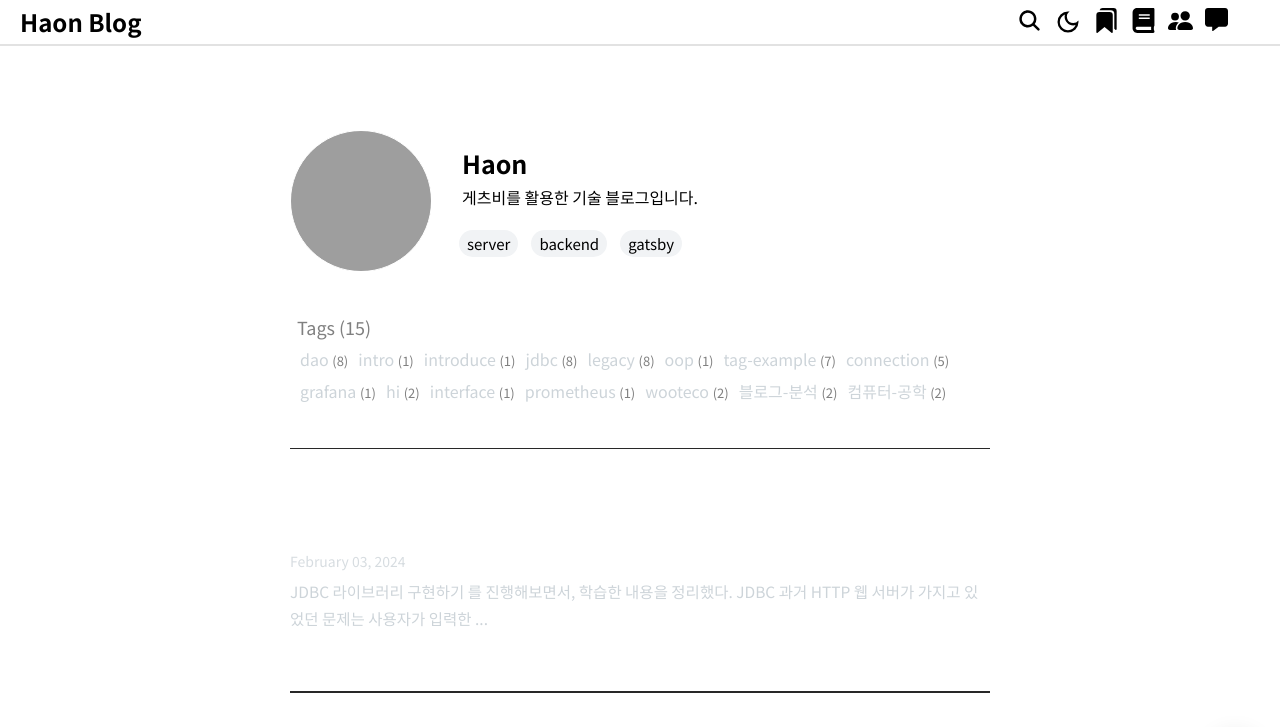
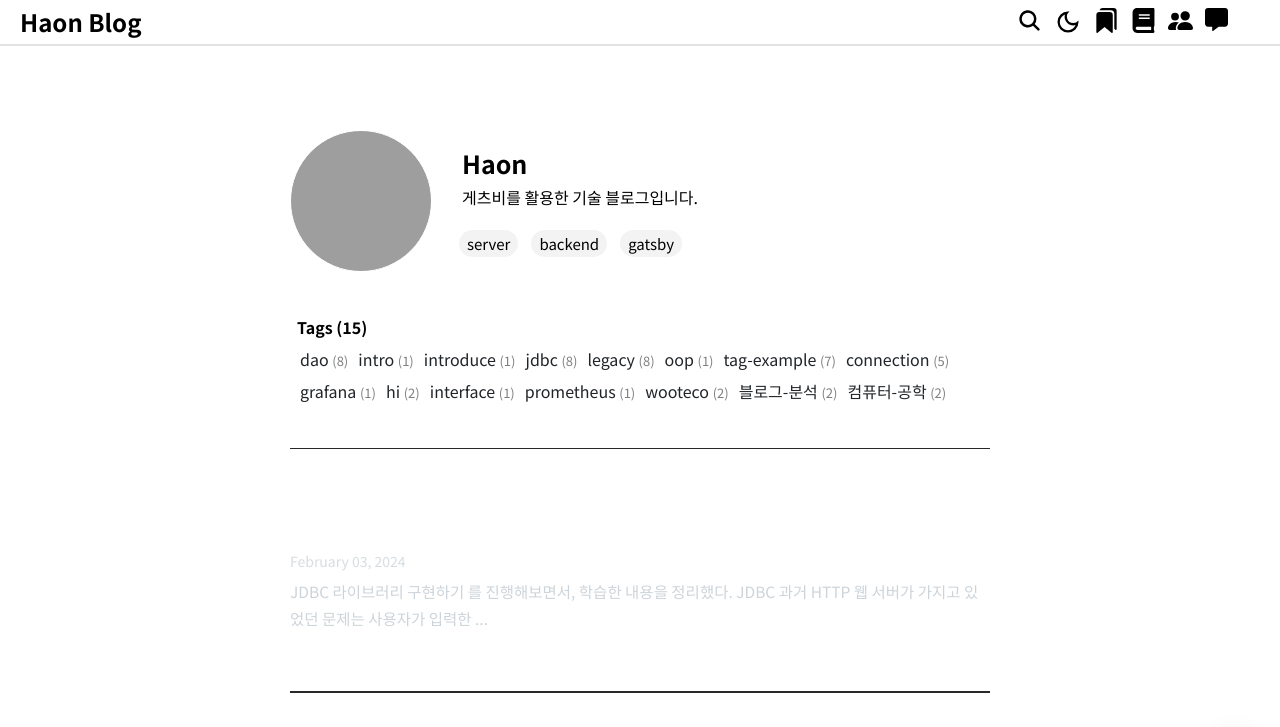
Before and after one commit to msung99/Gatsby-Starter-Haon, a Gatsby site: page / in a window 1280 px wide. Shown: the top 727 px of the page. Built offline with nearby package versions, Linux system fonts and the light colour scheme; Gatsby itself is replaced by a stand-in of ours; some packages are replaced by stand-ins of ours; grey boxes are pictures that could not be loaded.

Commit message:
feat: SimpleTagList 라이크모드 적용

```diff
--- a/src/components/simple-taglist/index.jsx
+++ b/src/components/simple-taglist/index.jsx
@@ -1,5 +1,5 @@
-import React from "react"
-import kebabCase from "lodash.kebabcase"
+import React from "react";
+import kebabCase from "lodash.kebabcase";
 import { Link } from "gatsby";
 import styled from "styled-components";
 
@@ -11,16 +11,16 @@ const SimpleTagList = ({ tags, allCount }) => {
         {tags.map(tag => (
           <TagStyle key={kebabCase(tag.fieldValue)}>
             <span>
-              <Link style={{ textDecoration: "none", color: "#cdd4d9" }} to={`/tags/${kebabCase(tag.fieldValue)}/`}>
+              <StyledLink to={`/tags/${kebabCase(tag.fieldValue)}/`}>
                 {kebabCase(tag.fieldValue)} <TagCountStyle>({tag.totalCount})</TagCountStyle>
-              </Link>
+              </StyledLink>
             </span>
           </TagStyle>
         ))}
       </div>
     </TagListStyle>
-  )
-}
+  );
+};
 
 const TagListStyle = styled.div`
   margin-left: 50px;
@@ -29,14 +29,15 @@ const TagListStyle = styled.div`
   margin-left: 0px;
   padding-bottom: 40px;
   border-bottom: 1px solid #282828;
-`
+`;
 
 const TagTitle = styled.div`
-  font-size: 18px;
+  font-size: 16px;
   margin-left: 7px;
   margin-bottom: 2px;
-  color: gray;
-`
+  color: ${props => props.theme.tag.simple.title};
+  font-weight: bold;
+`;
 
 const TagStyle = styled.div`
   float: left;
@@ -47,7 +48,17 @@ const TagStyle = styled.div`
   &:hover {
     color: #f0f0f0;
   }
-`
+`;
+
+const StyledLink = styled(Link)`
+  text-decoration: none;
+  transition: color 1s;
+  color: ${props => props.theme.tag.simple.text};
+
+  &:hover {
+    color: #999;
+  }
+`;
 
 const TagCountStyle = styled.span`
   color: gray;
@@ -57,7 +68,6 @@ const TagCountStyle = styled.span`
   &:hover {
     color: #999;
   }
-`
-
+`;
 
 export default SimpleTagList;
--- a/src/constants/themeConstants.jsx
+++ b/src/constants/themeConstants.jsx
@@ -14,7 +14,15 @@ export const LIGHT_THEME_COLORS = {
 
   profile: {
     description: 'black',
-    keyword: '#f1f3f5',
+    keyword: '#f3f3f3',
+  },
+
+  tag: {
+    simple: {
+      title: 'black',
+      text: '#212529',
+      count: '#878f98',
+    },
   },
 };
 
@@ -22,7 +30,7 @@ export const DARK_THEME_COLORS = {
 
   main: {
     background: '#1a1a1a',
-    text: '#e8e8e8',
+    text: 'black',
   },
 
   menuBar: {
@@ -36,4 +44,12 @@ export const DARK_THEME_COLORS = {
     description: '#bababa',
     keyword: '#484848',
   },
+
+  tag: {
+    simple: {
+      title: 'gray',
+      text: '#cdd4d9',
+      count: 'gray',
+    },
+  },
 };
```
